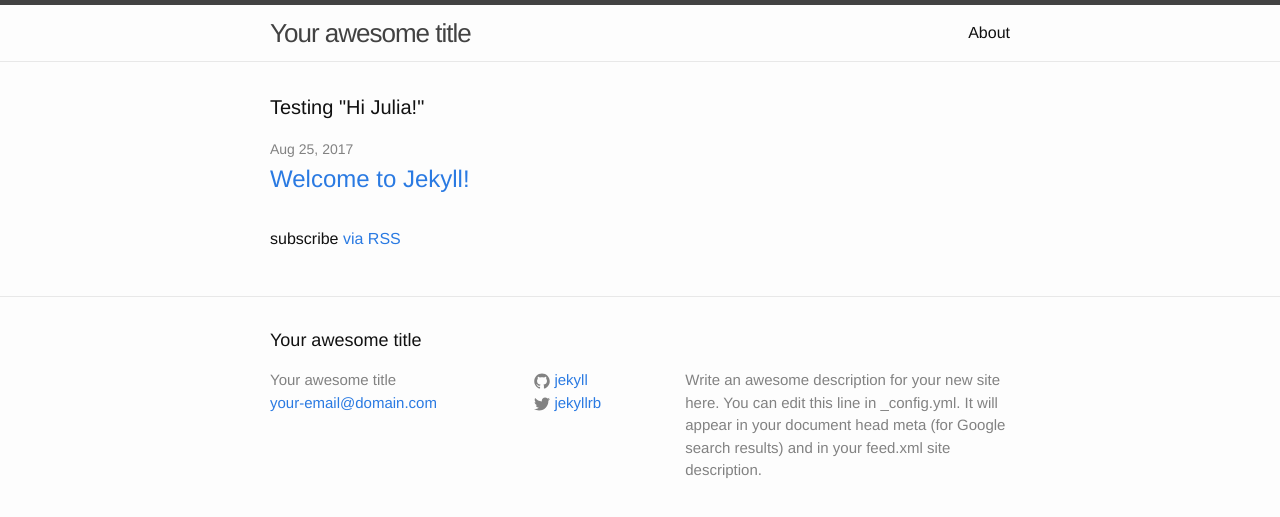
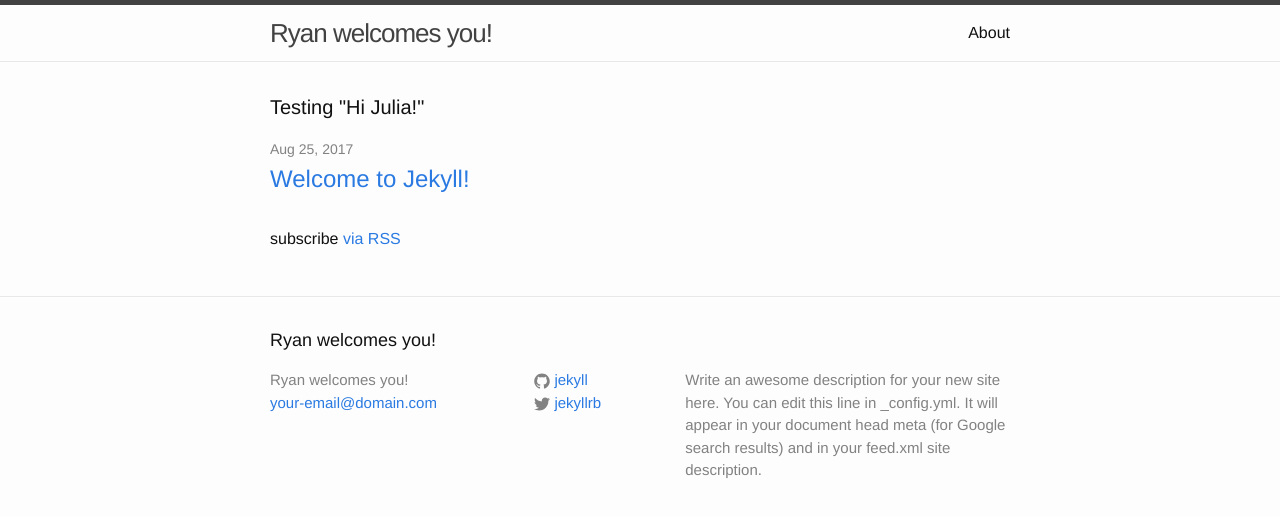
Before and after one commit to rclake17/first-website, a Jekyll site: the page built from index.html, in a window 1280 px wide. Shown: the top 517 px of the page. Built offline with Jekyll 4.4.1, drawn with Linux system fonts in a browser that asks for light colours.

Commit message:
Second change to webiste

```diff
--- a/_config.yml
+++ b/_config.yml
@@ -6,7 +6,7 @@
 # 'jekyll serve'. If you change this file, please restart the server process.
 
 # Site settings
-title: Your awesome title
+title: Ryan welcomes you!
 email: your-email@domain.com
 description: > # this means to ignore newlines until "baseurl:"
   Write an awesome description for your new site here. You can edit this
```
